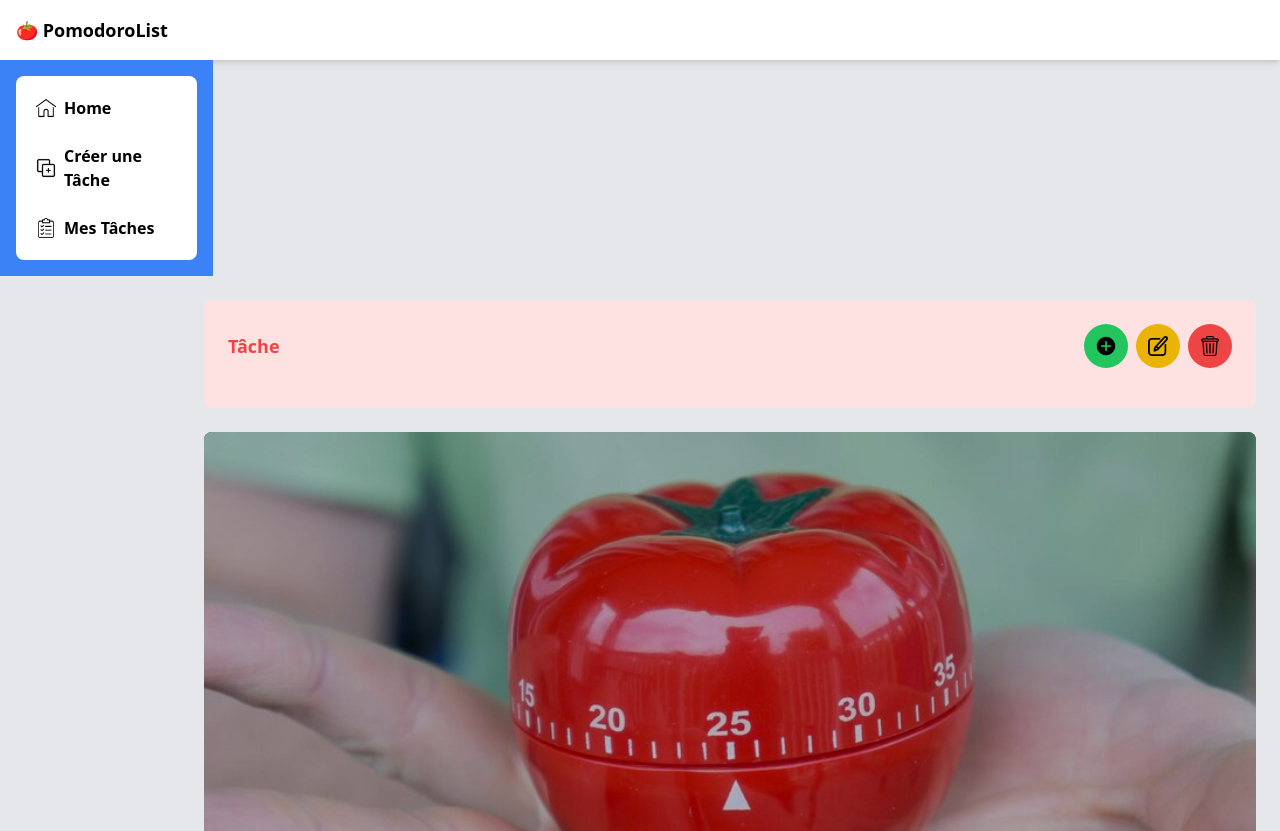
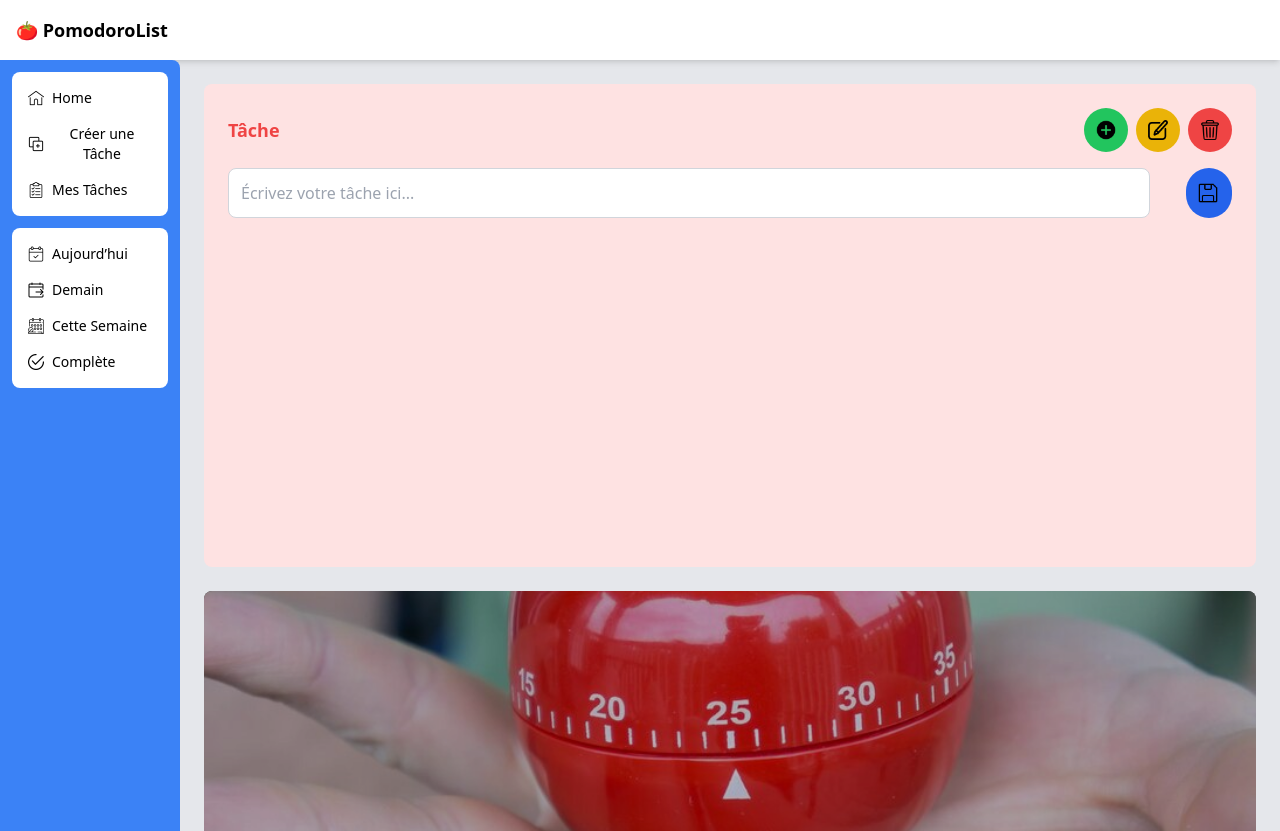
Before and after one commit to YoussefAitRais/productivity, a plain HTML site: page index copy.html in a window 1280 px wide. Shown: the top 831 px of the page. Drawn offline with nearby package versions, Linux system fonts and the light colour scheme.

Commit message:
create button

```diff
--- a/index copy.html
+++ b/index copy.html
@@ -12,34 +12,53 @@
         <button id="menu-btn" class="bg-blue-600 text-white px-4 py-2 rounded-lg font-semibold md:hidden">
             ☰ Menu
         </button>
+
         <div class="flex items-center space-x-2">
+            <a href="#">
                 <span class="text-lg font-semibold text-black">🍅 PomodoroList</span>
+            </a>
         </div>
     </nav>
 
-    <aside id="sidebar" class="bg-blue-500 text-white w-full md:w-1/6 min-w-[180px] p-4 fixed md:relative top-0 left-0 h-full z-50 transform -translate-x-full md:translate-x-0 transition-transform duration-300">
-        <div class="space-y-6">
+    <div class="flex flex-1">
+        <aside id="sidebar" class="bg-blue-500 text-white w-[180px] p-3 rounded-r-lg md:block hidden">
             <div class="bg-white p-2 rounded-lg">
-                <div class="p-3 flex items-center space-x-2 text-black cursor-pointer font-semibold hover:bg-gray-100 rounded-lg">
-                    <img src="Assets/icone/home.png" alt="Home" class="w-5 h-5">
-                    <span>Home</span>
+                <div class="flex items-center space-x-2 p-2 text-black cursor-pointer text-sm">
+                    <img src="Assets/icone/home.png" alt="Home" class="w-4 h-4">
+                    <a href="#">
+                        <button type="button">Home</button>
+                    </a>
                 </div>
-
-                <label for="toggle-task" class="p-3 flex items-center space-x-2 text-black cursor-pointer font-semibold hover:bg-gray-100 rounded-lg">
-                    <img src="Assets/icone/add-task.png" alt="Créer" class="w-5 h-5">
-                    <span>Créer une Tâche</span>
-                </label>
-                <input type="checkbox" id="toggle-task" class="peer hidden">
-
-                <div class="p-3 flex items-center space-x-2 text-black cursor-pointer font-semibold hover:bg-gray-100 rounded-lg">
-                    <img src="Assets/icone/tasks.png" alt="Tâches" class="w-5 h-5">
-                    <span>Mes Tâches</span>
+                <div class="flex items-center space-x-2 p-2 text-black cursor-pointer text-sm">
+                    <img src="Assets/icone/add-task.png" alt="Créer" class="w-4 h-4">
+                    <button type="button">Créer une Tâche</button>
                 </div>
+                <div class="flex items-center space-x-2 p-2 text-black cursor-pointer text-sm">
+                    <img src="Assets/icone/tasks.png" alt="Tâches" class="w-4 h-4">
+                    <button type="button">Mes Tâches</button>
+                </div>
+            </div>
+            <div class="bg-white p-2 rounded-lg mt-3">
+                <div class="flex items-center space-x-2 p-2 text-black cursor-pointer text-sm">
+                    <img src="Assets/icone/today.png" alt="Aujourd’hui" class="w-4 h-4">
+                    <button type="button">Aujourd’hui</button>
+                </div>
+                <div class="flex items-center space-x-2 p-2 text-black cursor-pointer text-sm">
+                    <img src="Assets/icone/tomorrow.png" alt="Demain" class="w-4 h-4">
+                    <button type="button">Demain</button>
+                </div>
+                <div class="flex items-center space-x-2 p-2 text-black cursor-pointer text-sm">
+                    <img src="Assets/icone/week.png" alt="Semaine" class="w-4 h-4">
+                    <button type="button">Cette Semaine</button>
+                </div>
+                <div class="flex items-center space-x-2 p-2 text-black cursor-pointer text-sm">
+                    <img src="Assets/icone/complete.png" alt="Complète" class="w-4 h-4">
+                    <button type="button">Complète</button>
                 </div>
             </div>
         </aside>
 
-    <main class="flex-1 p-6 md:ml-[180px]">
+        <main class="flex-1 p-6">
             <div class="w-full h-[50%]">
                 <div class="bg-red-100 p-6 rounded-lg flex flex-col justify-start h-full">
                     <div class="flex justify-between items-center mb-4">
@@ -57,13 +76,11 @@
                         </div>
                     </div>
 
-                <div class="peer-checked:block hidden">
-                    <div class="flex items-center space-x-2">
-                        <input type="text" placeholder="Écrivez votre tâche ici..." class="w-full p-3 rounded-lg border border-gray-300 focus:outline-none focus:ring-2 focus:ring-red-500">
-                        <button class="bg-blue-600 text-white p-3 rounded-full hover:bg-blue-700 transition">
+                    <div class="flex gap-9">
+                        <input type="text" placeholder="Écrivez votre tâche ici..." class="w-full p-3 rounded-lg border border-gray-300">
+                        <button class="bg-blue-600 text-white p-3 w-12 rounded-full ">
                             <img src="Assets/icone/save.png" alt="Enregistrer" class="w-5 h-5">
                         </button>
-                    </div>
                     </div>
                 </div>
 
@@ -76,17 +93,11 @@
                 </div>
             </div>
         </main>
+    </div>
 
     <script>
         document.getElementById("menu-btn").addEventListener("click", function() {
-            let sidebar = document.getElementById("sidebar");
-            if (sidebar.classList.contains("-translate-x-full")) {
-                sidebar.classList.remove("-translate-x-full");
-                sidebar.classList.add("translate-x-0");
-            } else {
-                sidebar.classList.remove("translate-x-0");
-                sidebar.classList.add("-translate-x-full");
-            }
+            document.getElementById("sidebar").classList.toggle("hidden");
         });
     </script>
 
```
Lines whose indentation alone changed are shown as unchanged.
